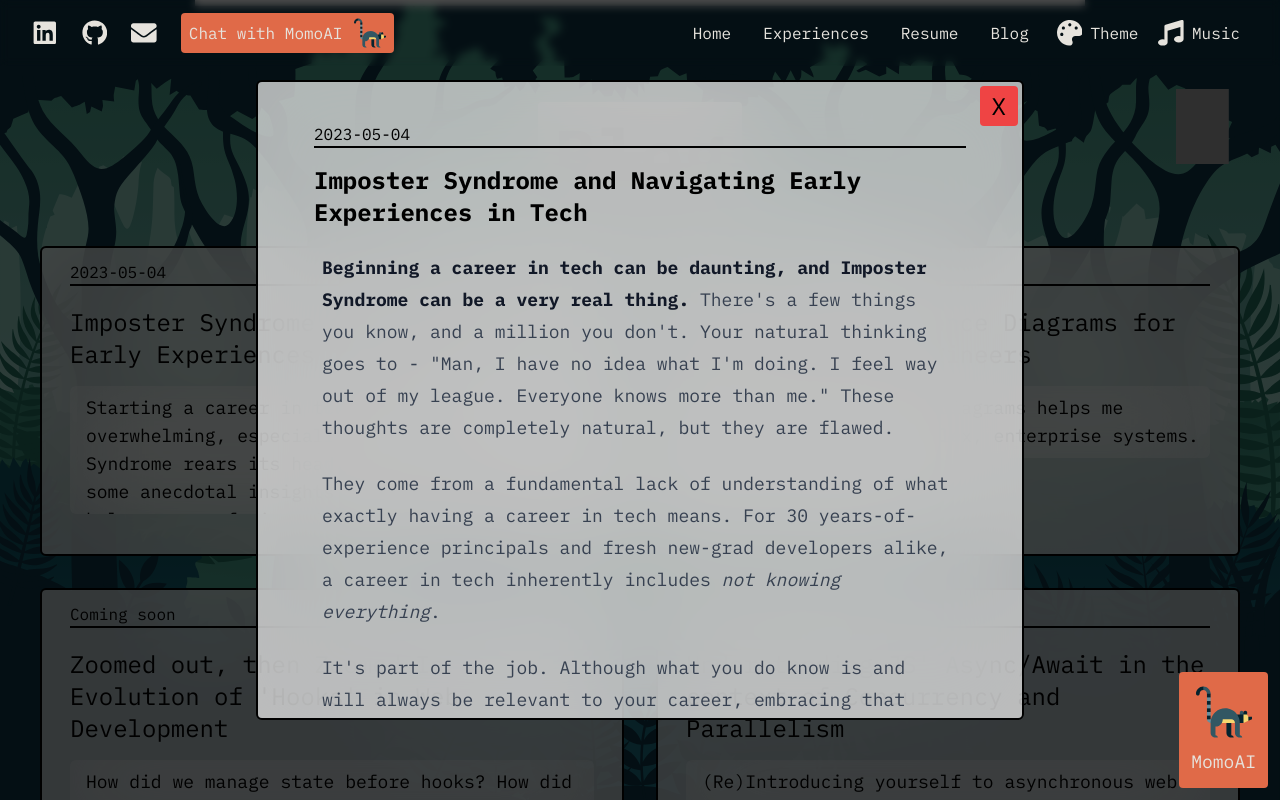
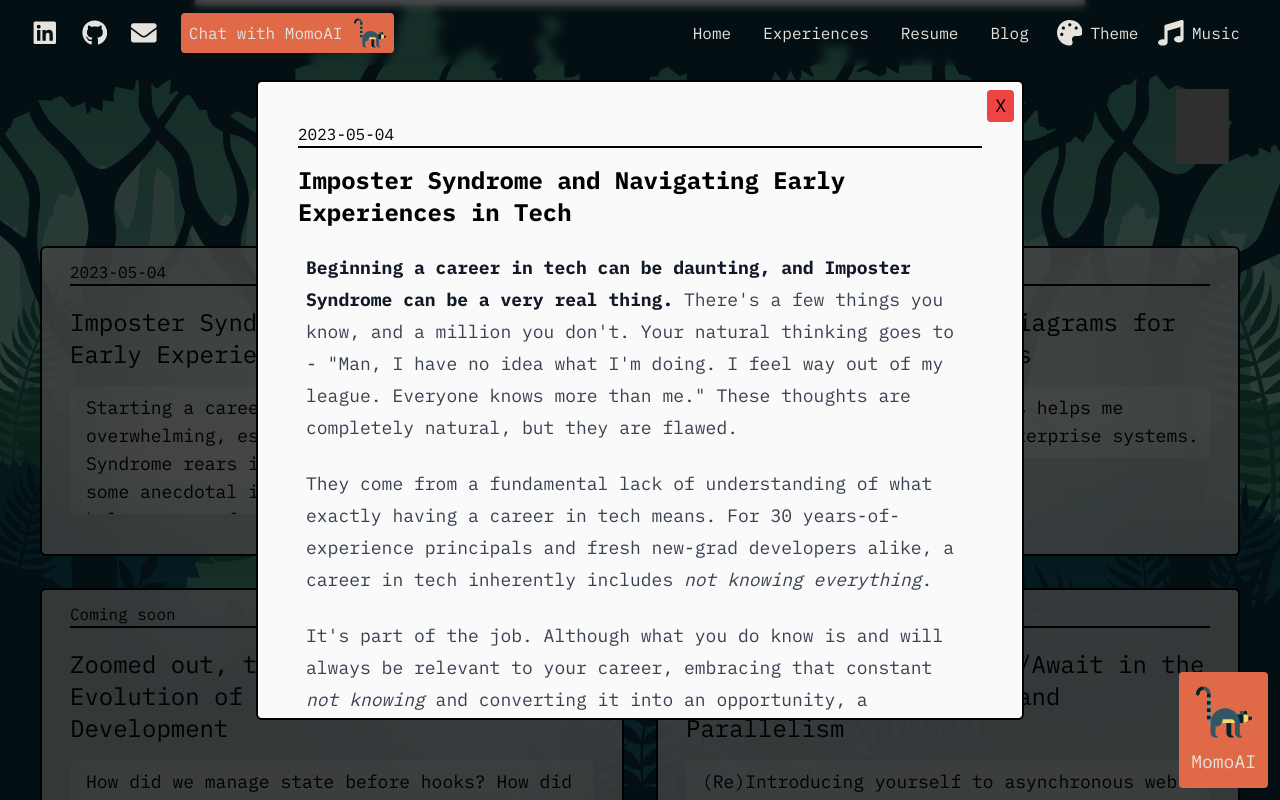
Before and after one commit to dobsonddev/dobsonddev-portfolio, a Next.js app: page / in a window 1280 px wide. Both pictures are taken after a click on the element 332 px from the left and 5367 px from the top of the page. Shown: the part 4967-5767 px from the top of the page. Built offline with nearby package versions, Linux system fonts and the light colour scheme; no server answers; grey boxes are pictures that could not be loaded.

Commit message:
Update BlogCard.tsx

```diff
--- a/src/components/Blog/BlogCard.tsx
+++ b/src/components/Blog/BlogCard.tsx
@@ -50,14 +50,16 @@ function BlogCard({ post }: BlogCardProps) {
 
             {isModalOpen && (
                 <div className="fixed inset-0 bg-black bg-opacity-70 flex items-center justify-center p-4 z-30">
-                    <div
-                        className="relative bg-neutral-100 bg-opacity-70 backdrop-blur-2xl p-10 rounded-md border-2 border-black max-h-[80vh] max-w-3xl overflow-y-auto">
-                        <button
-                            onClick={toggleModal}
-                            className="fixed top-1 right-1 overflow-visible z-50 bg-red-500 hover:text-light px-3 py-1 rounded text-black text-2xl">
-                            X
-                        </button>
-                        <article className="px-4">
+                    <div className="relative bg-neutral-50 p-2 rounded-md border-2 border-black max-h-[80vh] max-w-3xl overflow-y-auto">
+                        <div className="flex justify-end sticky top-0 z-50">
+                            <button
+                                onClick={toggleModal}
+                                className="bg-red-500 hover:text-light ml-4 px-2 py-0.5 rounded text-black text-lg"
+                            >
+                                X
+                            </button>
+                        </div>
+                        <article className="px-4 lg:px-8 max-w-3xl">
                             <figure className="w-full border-black border-b-2 mb-4">
                                 <div>{post.publicationDate}</div>
                             </figure>
@@ -73,6 +75,9 @@ function BlogCard({ post }: BlogCardProps) {
                     </div>
                 </div>
             )}
+
+
+
         </div>
     );
 }
```
